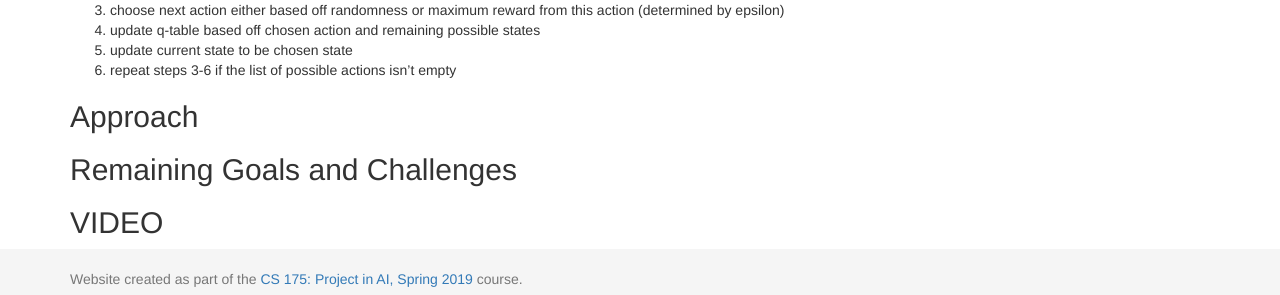
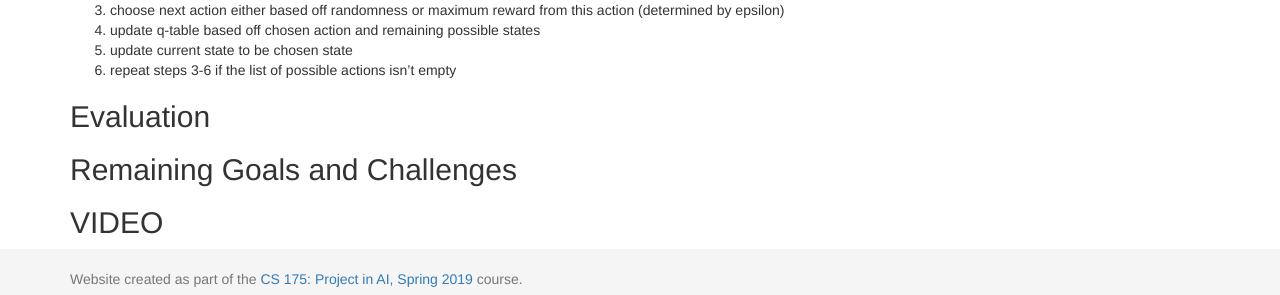
Before and after one commit to alonmaor/DashCraft, a Jekyll site: the page built from docs/status.md, in a window 1280 px wide and 1288 px high. Shown: the part 979-1274 px from the top of the window. Built offline with Jekyll 4.4.1, drawn with Linux system fonts in a browser that asks for light colours.

Commit message:
Update status.md

```diff
--- a/docs/status.md
+++ b/docs/status.md
@@ -25,7 +25,7 @@ After considering all these factors, this was our final algorithm:
 5. update current state to be chosen state
 6. repeat steps 3-6 if the list of possible actions isn't empty
 
-## Approach
+## Evaluation
 
 
 
```
